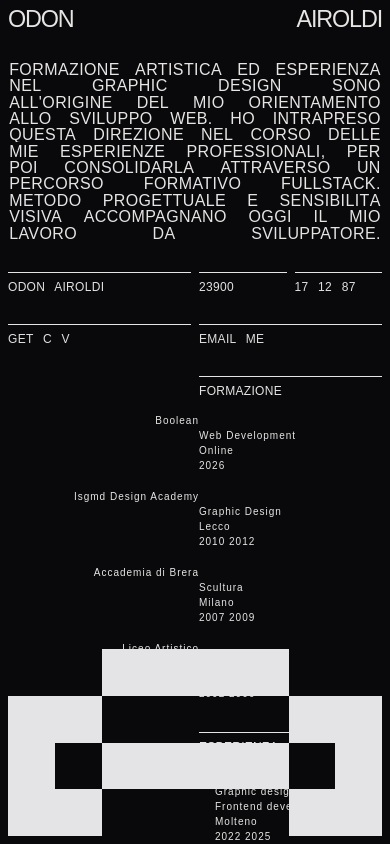
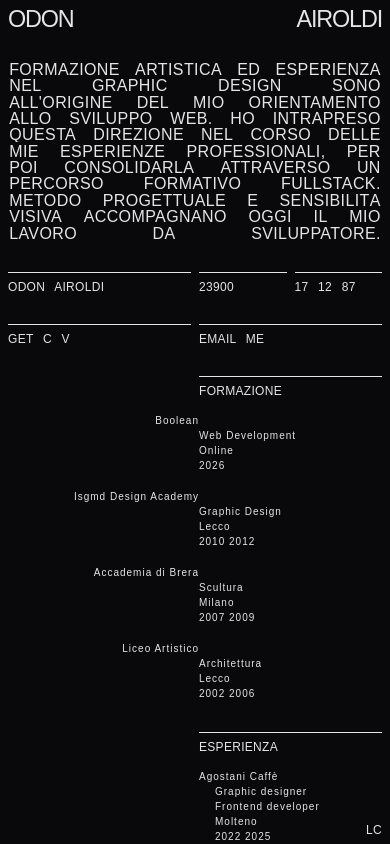
Before and after one commit to odon-airoldi/odonairoldi, a React (Vite) app: page /cv in a window 390 px wide. Shown: the top 844 px of the page. Built offline with nearby package versions, Linux system fonts and the light colour scheme; no server answers.

Commit message:
fix: improve layout and spacing in AppFooter and AppHeader for better responsiveness and visual consistency

```diff
--- a/src/components/AppFooter.jsx
+++ b/src/components/AppFooter.jsx
@@ -22,21 +22,16 @@ export default function AppFooter() {
     return (
 
         <footer>
-            <div className="fixed bottom-2 sm:bottom-4 right-2 sm:right-4 print:hidden">
+            <div className="p-2 sm:p-4 fixed bottom-0 right-0 print:hidden">
                 <div className="text-xs sm:text-sm xl:text-base font-extralight word-spacing-[.5em] leading-none tracking-wide uppercase overflow-hidden">
                     <span className="word-reveal block">LC {dataWeather.name && <span>{Math.round(dataWeather.main?.temp)}°C</span>}</span>
                 </div>
             </div>
-            <div className="fixed bottom-0 left-0 right-0 sm:right-auto p-2 sm:p-4">
+            <div className={`p-2 sm:p-4 sm:fixed sm:bottom-0 sm:left-0 sm:right-auto ${pathname === "/" ? 'fixed bottom-0 left-0 right-0' : ''}`}>
                 <div className="w-full sm:w-24 lg:w-32">
                     <AppLogo />
                 </div>
             </div>
-            {/* <div className={`p-2 sm:p-4 sm:fixed sm:bottom-0 sm:left-0 sm:right-auto ${pathname === "/" ? 'fixed bottom-0 left-0 right-0' : ''}`}>
-                <div className="w-full sm:w-24 lg:w-32">
-                    <AppLogo />
-                </div>
-            </div> */}
         </footer >
     )
 }
--- a/src/components/AppHeader.jsx
+++ b/src/components/AppHeader.jsx
@@ -13,7 +13,9 @@ export default function AppHeader() {
             <div className="grid grid-cols-12">
                 <div className="col-span-12">
                     <Link to="/" className="text-[6vw] sm:text-[7.5vw] leading-none sm:leading-[.8] font-extralight sm:font-[450] tracking-tighter uppercase">
-                        <h1 className="flex justify-between overflow-hidden"><span className="word-reveal">Odon</span> <span className="word-reveal">Airoldi</span></h1>
+                        <h1 className="flex justify-between overflow-hidden">
+                            <span className="word-reveal">Odon</span>
+                            <span className="word-reveal">Airoldi</span></h1>
                         {pathname === "/" &&
                             <>
                                 <h2 className="flex justify-between overflow-hidden"><span className="word-reveal">fullstack</span> <span className="word-reveal">developer</span></h2>
```
